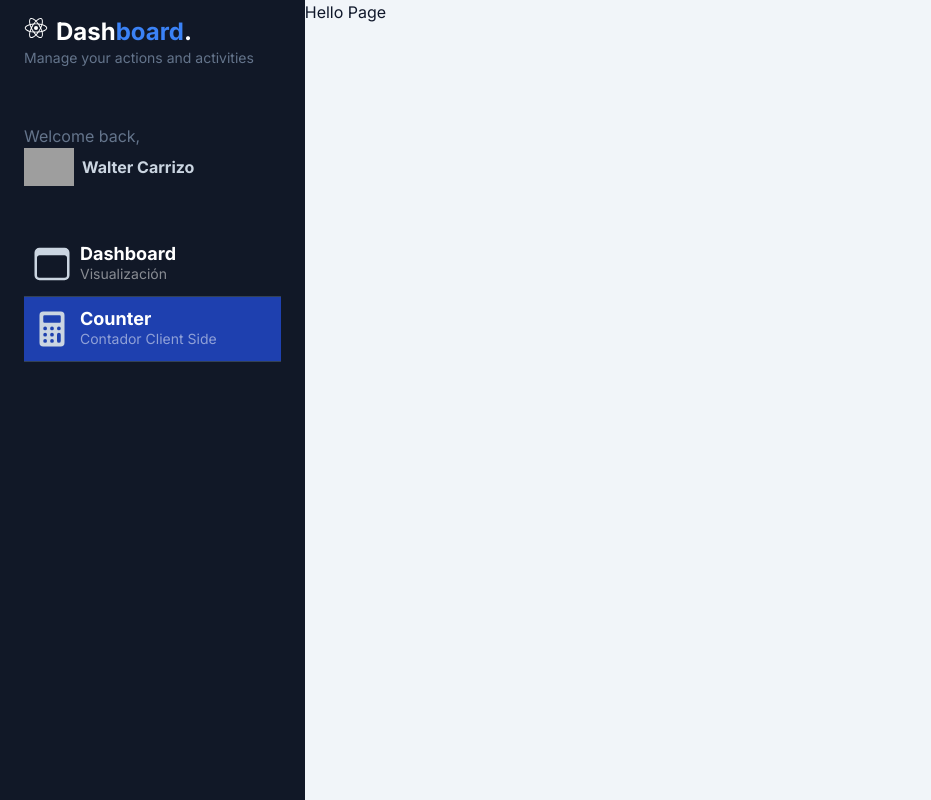
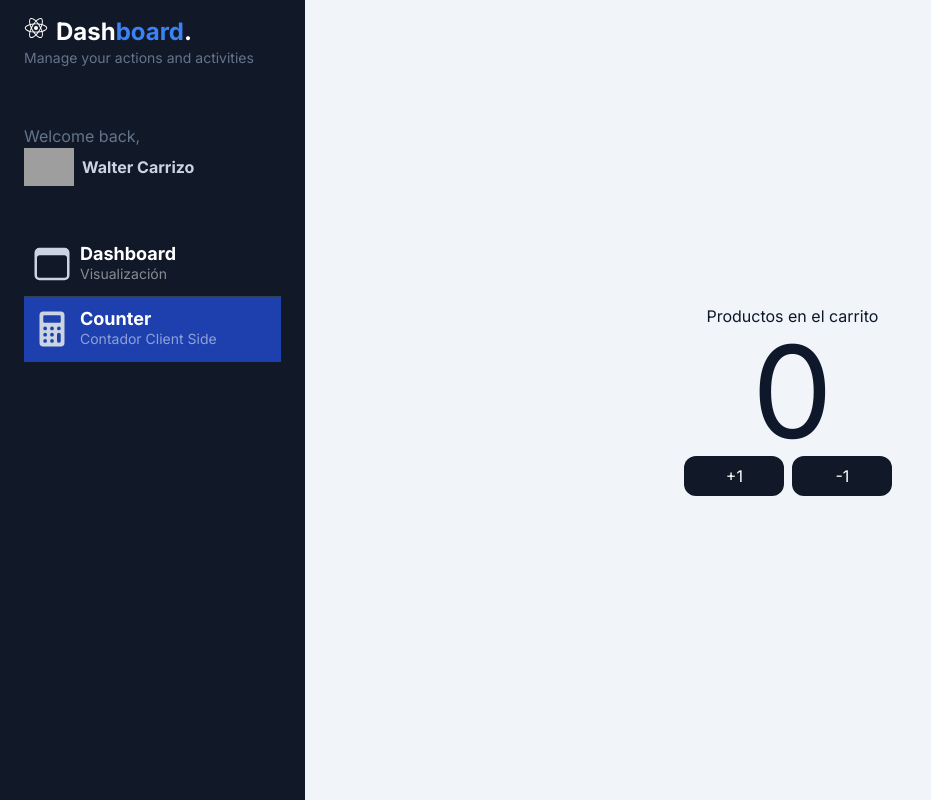
Before and after one commit to Walter-Daniel/Dashboard, a Next.js app: page /dashboard/counter in a window 1280 px wide. Shown: the whole page, without its empty margins (0-931 px from the left). Built offline with nearby package versions, Linux system fonts and the light colour scheme; grey boxes are pictures that could not be loaded.

Commit message:
Metadata y funcionamiento del contador

```diff
--- /dev/null
+++ b/src/app/Shopping-Cart/components/CartCounter.tsx
@@ -0,0 +1,27 @@
+'use client'
+
+import { useState } from 'react';
+
+interface Props {
+    value?: number;
+}
+
+export const CartCounter = ({ value = 0 }:Props) => {
+    const [counter, setCounter] = useState(value);
+
+  return (
+   <>
+    <span className="text-9xl">{counter}</span>
+    <div className="flex">
+        <button
+          className="flex items-center justify-center p-2 rounded-xl bg-gray-900 text-white hover:bg-gray-600 transition-all w-[100px] mr-2"
+          onClick={() => setCounter(counter + 1)}
+        >+1</button>
+        <button
+          className="flex items-center justify-center p-2 rounded-xl bg-gray-900 text-white hover:bg-gray-600 transition-all w-[100px] mr-2"
+          onClick={() => setCounter(counter - 1)}
+        >-1</button>
+    </div>
+   </>
+  )
+}
--- /dev/null
+++ b/src/app/Shopping-Cart/index.ts
@@ -0,0 +1 @@
+export { CartCounter } from './components/CartCounter';
--- a/src/app/dashboard/counter/page.tsx
+++ b/src/app/dashboard/counter/page.tsx
@@ -1,8 +1,16 @@
+import { CartCounter } from "@/app/Shopping-Cart";
+
+export const metadata = {
+ title: 'Shopping Cart',
+ description: 'Counter',
+};
 
 export default function CounterPage() {
+
   return (
-    <div>
-      <h1>Hello Page</h1>
+    <div className="flex flex-col items-center justify-center w-full h-full">
+      <span>Productos en el carrito</span>
+      <CartCounter />
     </div>
   );
 }
```
